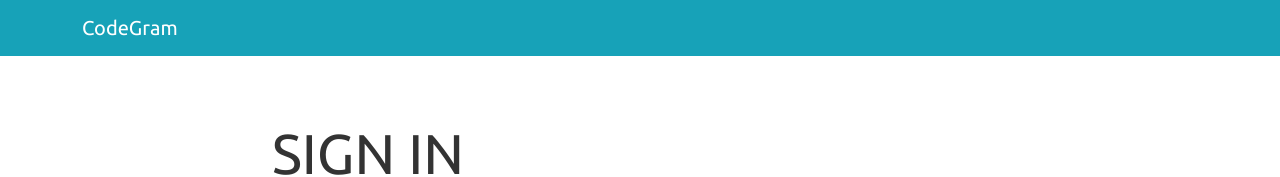
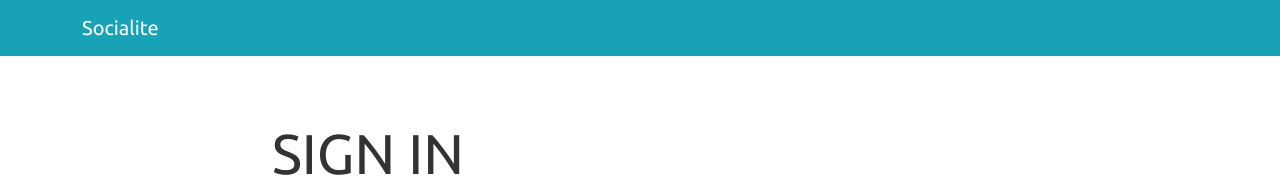
Before and after one commit to mirasrobert/Socialite, a React (Create React App) app in the folder frontend/: page / in a window 1280 px wide. Shown: the top 177 px of the page. Built offline with nearby package versions, Linux system fonts and the light colour scheme.

Commit message:
Edit Nav Title

```diff
--- a/frontend/src/components/NavigationBar.js
+++ b/frontend/src/components/NavigationBar.js
@@ -31,7 +31,7 @@ const NavigationBar = () => {
       <nav className='navbar navbar-expand-lg navbar-dark bg-info w-100'>
         <Container>
           <Link className='navbar-brand' to={user ? '/newsfeed' : '/'}>
-            <span>CodeGram</span>
+            <span>Socialite</span>
           </Link>
           <button
             className='navbar-toggler'
```
